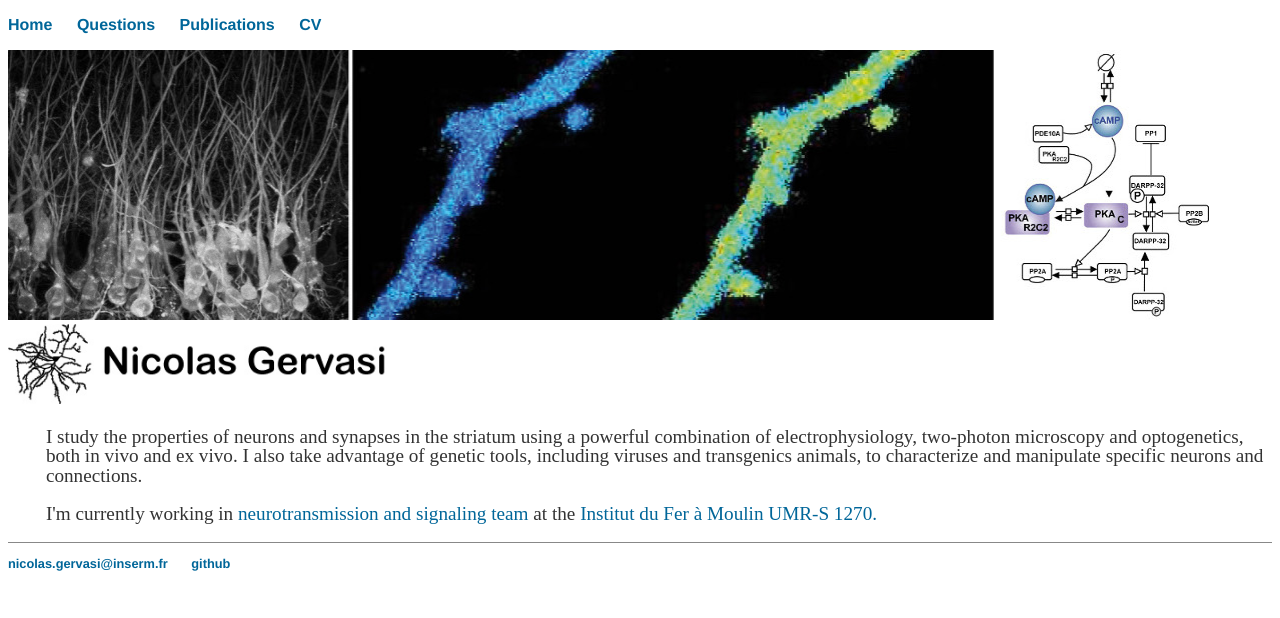
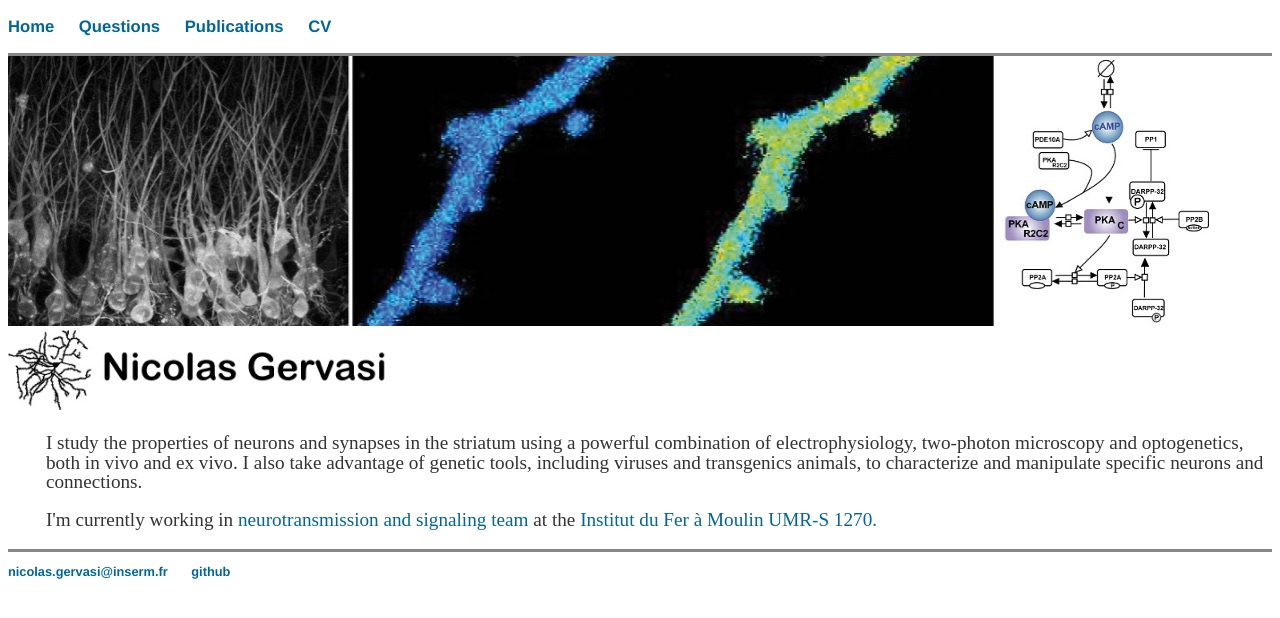
Before and after one commit to nicolasgervasi/nicolasgervasi.github.io, a Jekyll site: the page built from index.html, in a window 1280 px wide. Shown: the top 618 px of the page. Built offline with Jekyll 4.4.1, drawn with Linux system fonts in a browser that asks for light colours.

Commit message:
Update main.css

```diff
--- a/css/main.css
+++ b/css/main.css
@@ -38,22 +38,16 @@ p {
     color: #333;
     margin-left:3%;
 }
-#grad1 {
-    height: 0.5vw;
-    background-color: #119;
-    background-image: linear-gradient(to right, white, #119);
-    margin-bottom: .5vw;
-}
 
 footer {
-    border-top: 1px solid #888;
+    border-top: 0.3vw solid #888;
     font-size: 1vw;
 }
 
-/*nav {
-/*    border-bottom: 1px solid #555;
-/*    font-size: 1.3vw;
-/*}
+nav {
+    border-bottom: 0.3vw solid #888;
+    font-size: 1.3vw;
+}
 
 /*ul.posts {
 /*    margin: 20px auto 40px;
```
